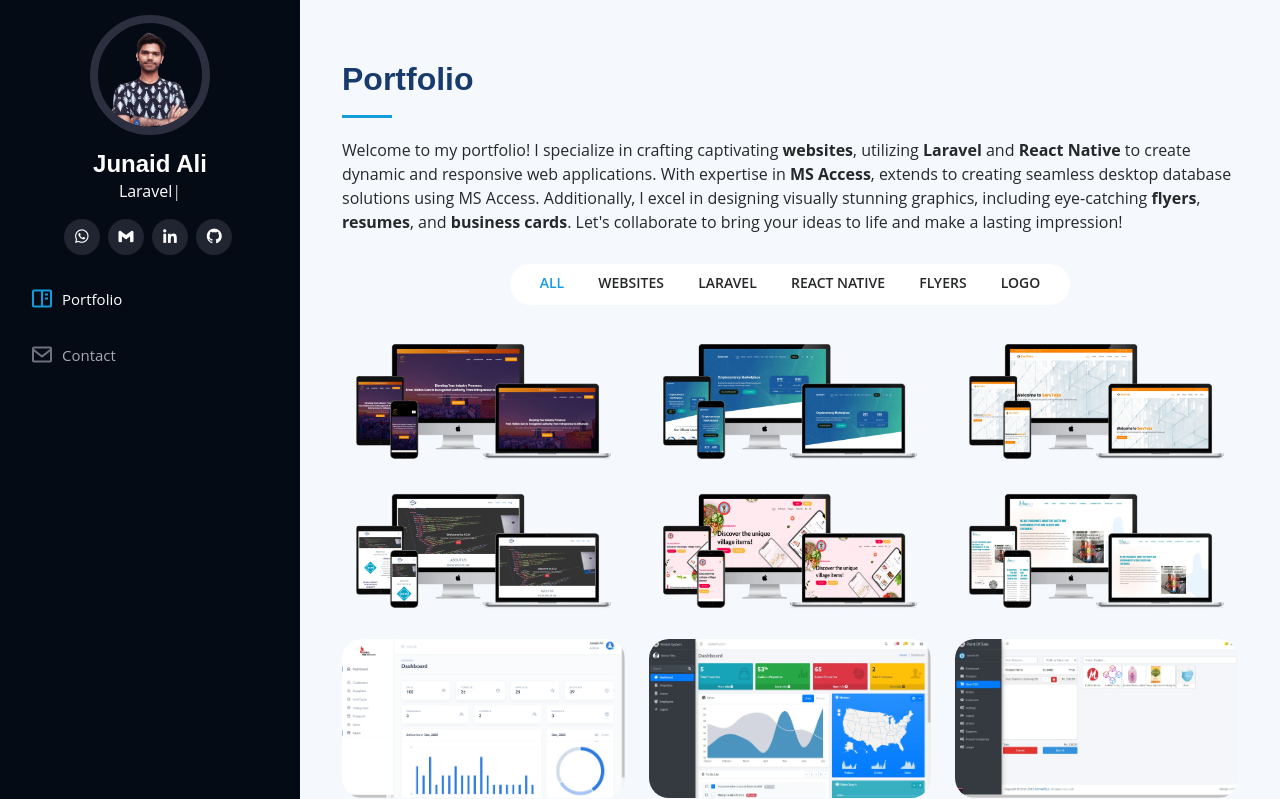
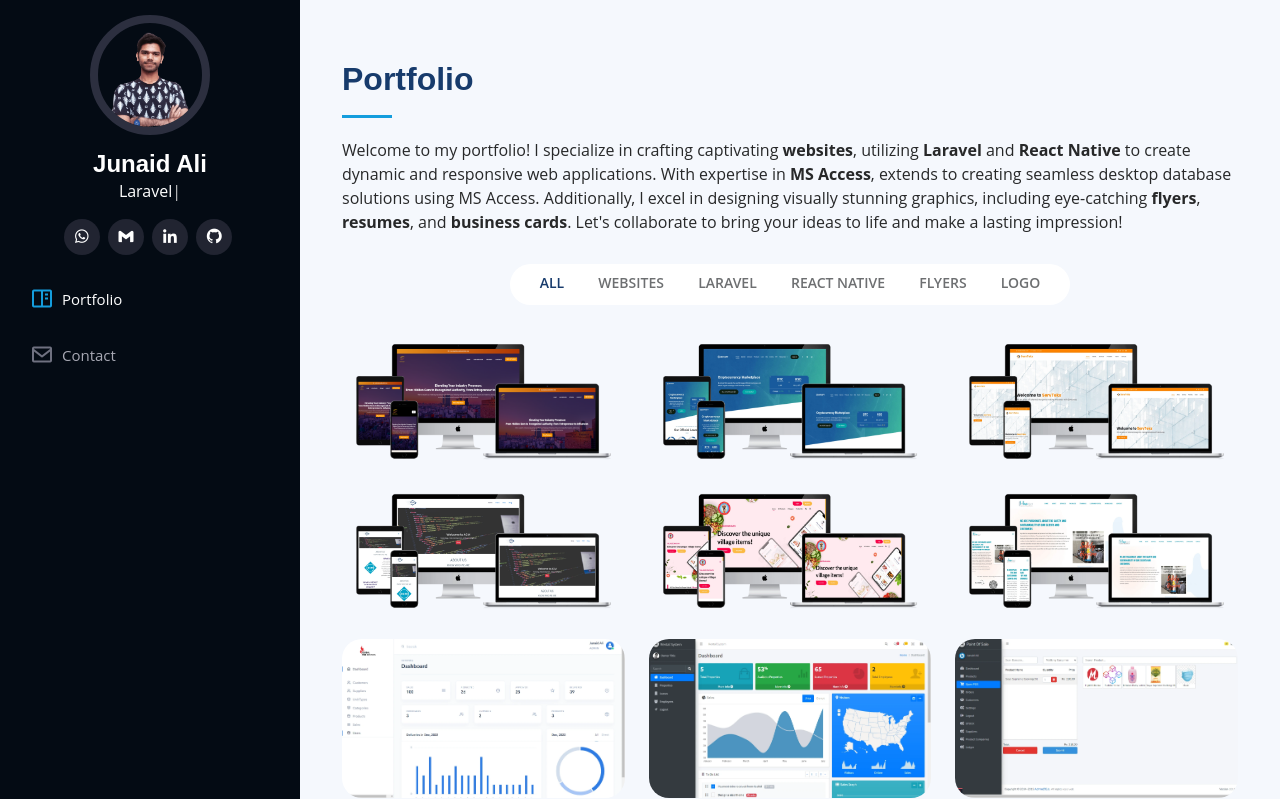
Before and after one commit to engrjunaidali/portfolio, a PHP site: page / in a window 1280 px wide. Shown: the top 799 px of the page. Run offline with PHP 8.4, Linux system fonts and the light colour scheme.

Commit message:
color change

```diff
--- a/assets/css/style.css
+++ b/assets/css/style.css
@@ -542,14 +542,14 @@ section {
   font-weight: 600;
   line-height: 1;
   text-transform: uppercase;
-  color: #272829;
+  color: #6d6f71;
   margin-bottom: 5px;
   transition: all 0.3s ease-in-out;
 }
 
 .portfolio #portfolio-flters li:hover,
 .portfolio #portfolio-flters li.filter-active {
-  color: #149ddd;
+  color: #173b6c;
 }
 
 .portfolio #portfolio-flters li:last-child {
```
